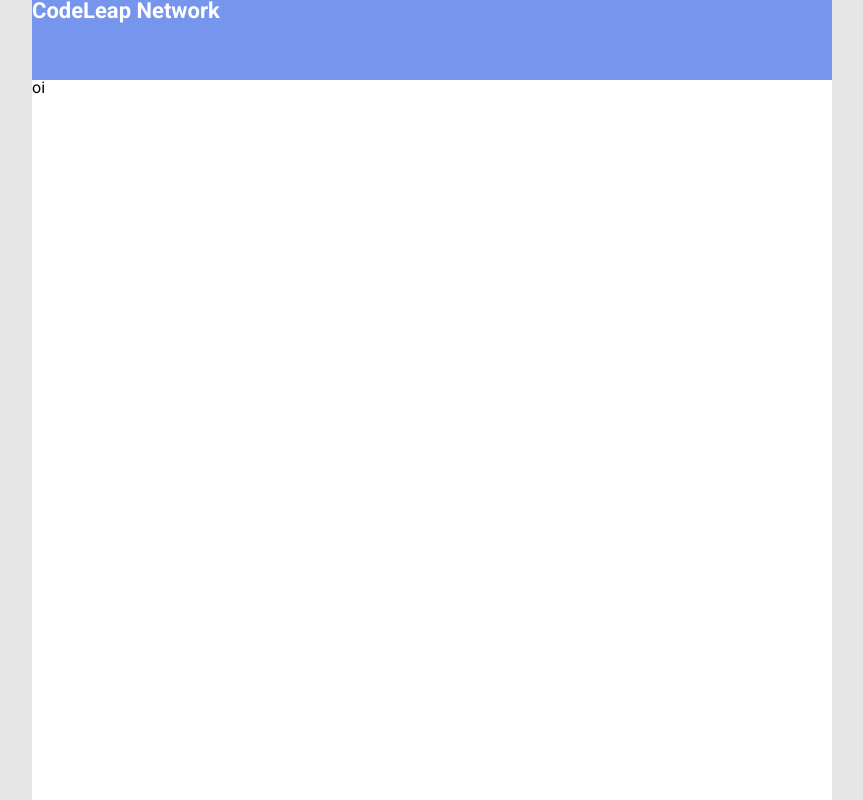
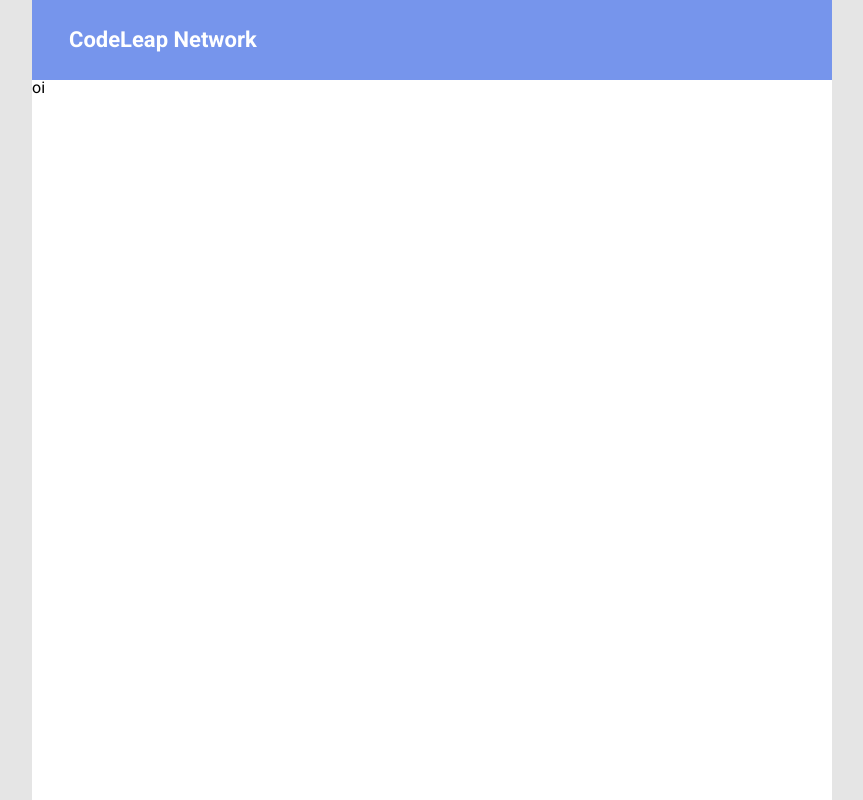
Before and after one commit to Guilherme-NL/network_next, a Next.js app: page /network in a window 1280 px wide. Shown: the whole page, without its empty margins (208-1071 px from the left). Built offline with nearby package versions, Linux system fonts and the light colour scheme.

Commit message:
feat: add styled header

```diff
--- /dev/null
+++ b/src/components/Header.tsx
@@ -0,0 +1,22 @@
+import styled from "styled-components";
+
+const HeaderComponent = styled.div`
+  display: flex;
+  align-items: center;
+  height: 80px;
+  width: 100%;
+  background: #7695ec;
+
+  h1 {
+    margin-left: 37px;
+    color: #ffffff;
+  }
+`;
+
+export default function Header() {
+  return (
+    <HeaderComponent>
+      <h1>CodeLeap Network</h1>
+    </HeaderComponent>
+  );
+}
--- a/src/pages/network.tsx
+++ b/src/pages/network.tsx
@@ -1,6 +1,7 @@
 import styled from "styled-components";
 import Input from "@/components/StyledInput";
 import Button from "@/components/StyledButton";
+import Header from "@/components/Header";
 
 const Container = styled.div`
   display: flex;
@@ -14,20 +15,11 @@ const Content = styled.div`
   background-color: #ffffff;
 `;
 
-const Header = styled.div`
-  height: 80px;
-  width: 100%;
-  background: #7695ec;
-  color: #ffffff;
-  font-size: 22px;
-  font-weight: 700;
-`;
-
 export default function NetworkPage() {
   return (
     <Container>
       <Content>
-        <Header>CodeLeap Network</Header>
+        <Header />
         <p>oi</p>
       </Content>
     </Container>
--- a/src/styles/globals.css
+++ b/src/styles/globals.css
@@ -36,3 +36,8 @@ body {
   font-family: "Roboto", sans-serif;
   background-color: #e5e5e5;
 }
+
+h1 {
+  font-size: 22px;
+  font-weight: 700;
+}
```
Also changed, not shown: src/components/YourMind.tsx (added).
